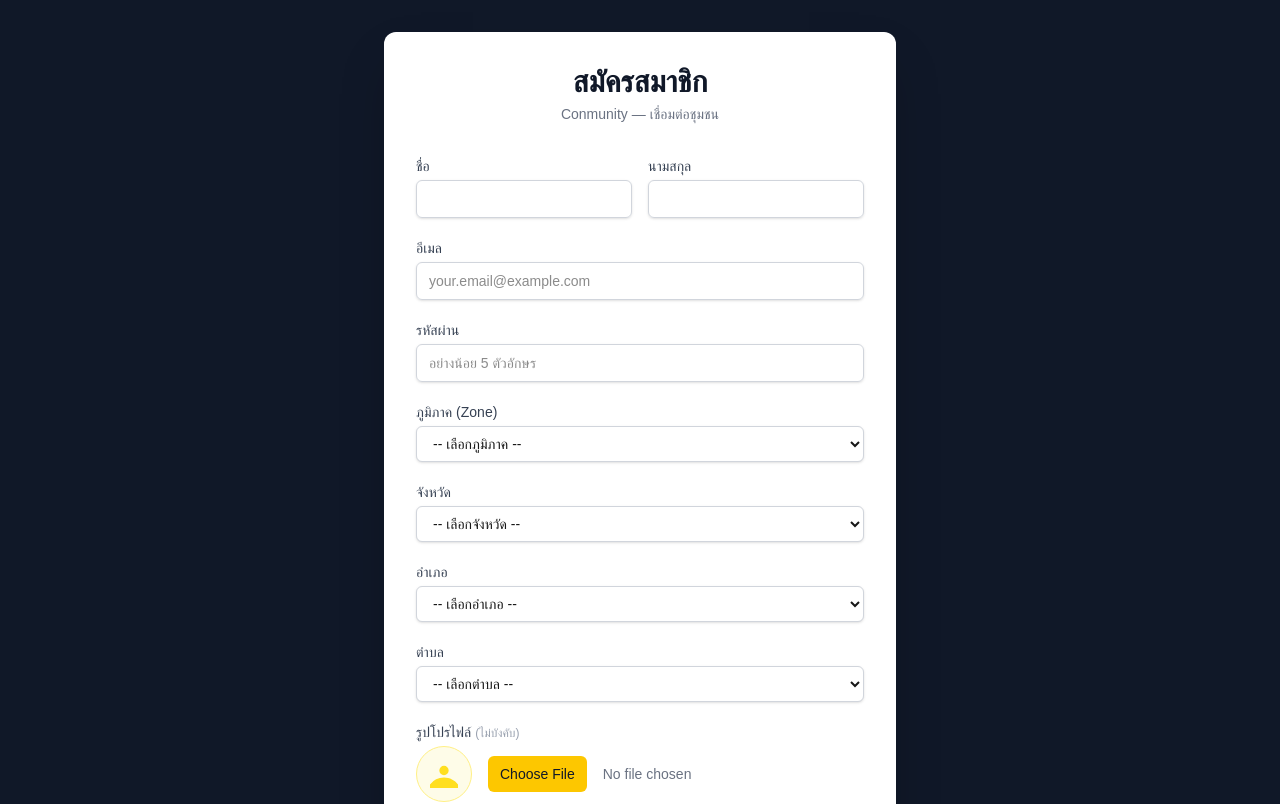
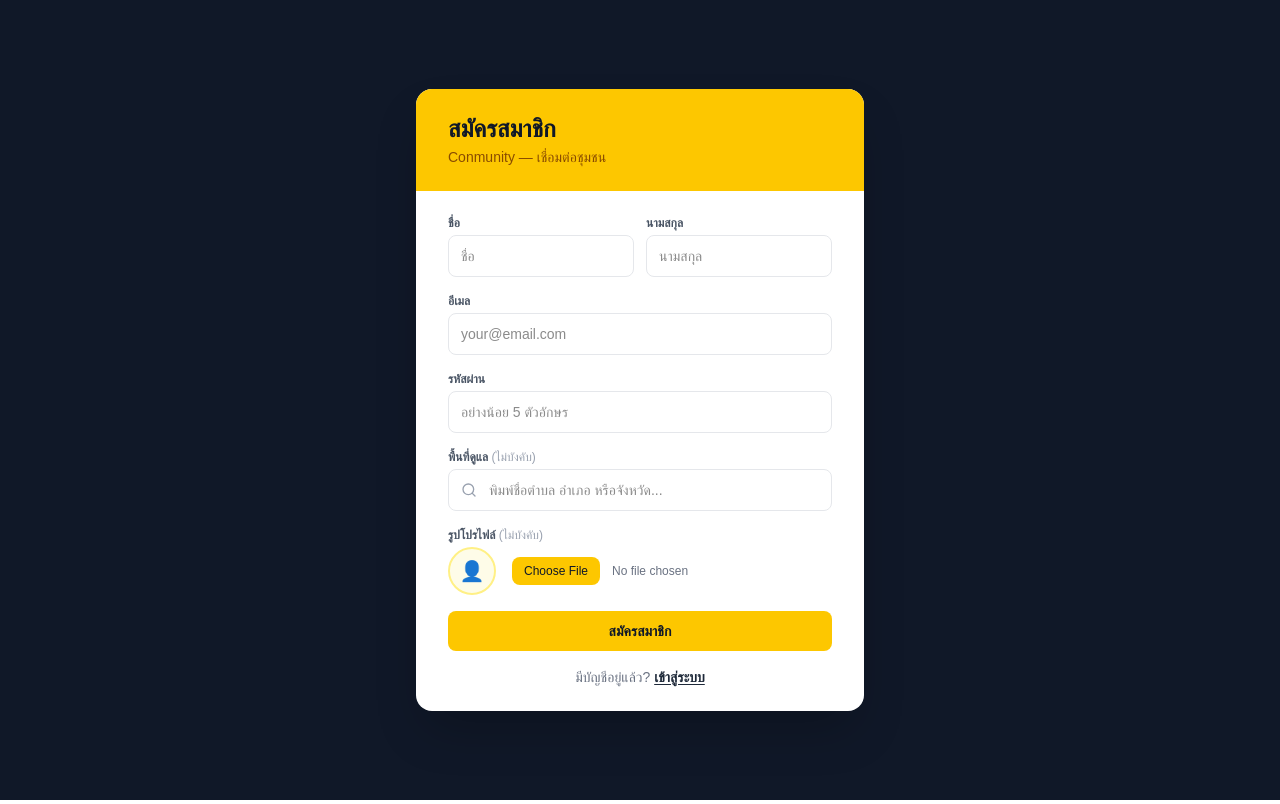
Before and after one commit to cabindev/cm-local, a Next.js app: page /auth/signup in a window 1280 px wide. Shown: the top 804 px of the page. Built offline with nearby package versions, Linux system fonts and the light colour scheme.

Commit message:
Signup: replace cascading dropdowns with tambon search autocomplete

```diff
--- a/app/components/auth/SignUpForm.tsx
+++ b/app/components/auth/SignUpForm.tsx
@@ -1,8 +1,9 @@
 'use client'
 
-import { useState, FormEvent, useMemo } from 'react'
+import { useState, useEffect, useMemo, useRef, FormEvent } from 'react'
 import Link from 'next/link'
-import { data as regionData } from '@/app/data/regions'
+import { data as regions } from '@/app/data/regions'
+import { Search, X, MapPin } from 'lucide-react'
 
 interface FormData {
   firstName: string
@@ -18,89 +19,89 @@ interface FormData {
 
 export default function SignUpForm() {
   const [formData, setFormData] = useState<FormData>({
-    firstName: '',
-    lastName: '',
-    email: '',
-    password: '',
-    image: null,
-    zone: '',
-    province: '',
-    amphoe: '',
-    district: '',
+    firstName: '', lastName: '', email: '', password: '',
+    image: null, zone: '', province: '', amphoe: '', district: '',
   })
   const [imagePreview, setImagePreview] = useState<string | null>(null)
   const [error, setError] = useState<string | null>(null)
   const [isLoading, setIsLoading] = useState(false)
 
-  const zones = useMemo(() => [...new Set(regionData.map((r) => r.zone))].sort(), [])
+  // Location search state
+  const [searchTerm, setSearchTerm]       = useState('')
+  const [debounced, setDebounced]         = useState('')
+  const [showDropdown, setShowDropdown]   = useState(false)
+  const [locationSelected, setLocationSelected] = useState(false)
+  const searchRef = useRef<HTMLDivElement>(null)
 
-  const provinces = useMemo(() => {
-    if (!formData.zone) return []
-    return [...new Set(regionData.filter((r) => r.zone === formData.zone).map((r) => r.province))].sort()
-  }, [formData.zone])
+  // Debounce
+  useEffect(() => {
+    const t = setTimeout(() => setDebounced(searchTerm), 250)
+    return () => clearTimeout(t)
+  }, [searchTerm])
 
-  const amphoes = useMemo(() => {
-    if (!formData.province) return []
-    return [...new Set(regionData.filter((r) => r.province === formData.province).map((r) => r.amphoe))].sort()
-  }, [formData.province])
+  // Close dropdown on outside click
+  useEffect(() => {
+    const handler = (e: MouseEvent) => {
+      if (searchRef.current && !searchRef.current.contains(e.target as Node))
+        setShowDropdown(false)
+    }
+    document.addEventListener('mousedown', handler)
+    return () => document.removeEventListener('mousedown', handler)
+  }, [])
 
-  const districts = useMemo(() => {
-    if (!formData.amphoe) return []
-    return [...new Set(regionData.filter((r) => r.amphoe === formData.amphoe).map((r) => r.district))].sort()
-  }, [formData.amphoe])
+  const results = useMemo(() => {
+    if (!debounced || debounced.length < 2 || locationSelected) return []
+    const term = debounced.toLowerCase()
+    return regions
+      .filter(r =>
+        r.district.toLowerCase().includes(term) ||
+        r.amphoe.toLowerCase().includes(term) ||
+        r.province.toLowerCase().includes(term)
+      )
+      .slice(0, 10)
+  }, [debounced, locationSelected])
 
-  const handleZoneChange = (zone: string) => {
-    setFormData((prev) => ({ ...prev, zone, province: '', amphoe: '', district: '' }))
+  const handleSelect = (r: typeof regions[0]) => {
+    setFormData(prev => ({ ...prev, district: r.district, amphoe: r.amphoe, province: r.province, zone: r.zone }))
+    setSearchTerm(`${r.district} • ${r.amphoe} • ${r.province}`)
+    setLocationSelected(true)
+    setShowDropdown(false)
   }
 
-  const handleProvinceChange = (province: string) => {
-    setFormData((prev) => ({ ...prev, province, amphoe: '', district: '' }))
+  const clearLocation = () => {
+    setFormData(prev => ({ ...prev, district: '', amphoe: '', province: '', zone: '' }))
+    setSearchTerm('')
+    setLocationSelected(false)
+    setShowDropdown(false)
   }
 
-  const handleAmphoeChange = (amphoe: string) => {
-    setFormData((prev) => ({ ...prev, amphoe, district: '' }))
-  }
-
+  // Image
   const compressImage = async (file: File): Promise<File> => {
     return new Promise((resolve, reject) => {
       const reader = new FileReader()
-      reader.onload = (event) => {
+      reader.onload = (e) => {
         const img = new Image()
-        img.src = event.target?.result as string
+        img.src = e.target?.result as string
         img.onload = () => {
           const canvas = document.createElement('canvas')
-          let width = img.width
-          let height = img.height
-          const MAX_SIZE = 1200
-          if (width > height && width > MAX_SIZE) {
-            height = Math.round(height * MAX_SIZE / width)
-            width = MAX_SIZE
-          } else if (height > MAX_SIZE) {
-            width = Math.round(width * MAX_SIZE / height)
-            height = MAX_SIZE
-          }
-          canvas.width = width
-          canvas.height = height
-          const ctx = canvas.getContext('2d')
-          ctx?.drawImage(img, 0, 0, width, height)
+          let { width, height } = img
+          const MAX = 1200
+          if (width > height && width > MAX) { height = Math.round(height * MAX / width); width = MAX }
+          else if (height > MAX) { width = Math.round(width * MAX / height); height = MAX }
+          canvas.width = width; canvas.height = height
+          canvas.getContext('2d')?.drawImage(img, 0, 0, width, height)
           let quality = 0.9
           const fileType = file.type || 'image/jpeg'
-          const tryQuality = () => {
+          const tryQ = () => {
             const dataUrl = canvas.toDataURL(fileType, quality)
-            const byteString = atob(dataUrl.split(',')[1])
-            const ab = new ArrayBuffer(byteString.length)
-            const ia = new Uint8Array(ab)
-            for (let i = 0; i < byteString.length; i++) ia[i] = byteString.charCodeAt(i)
-            const blob = new Blob([ab], { type: fileType })
-            const compressed = new File([blob], file.name, { type: fileType, lastModified: Date.now() })
-            if (compressed.size > 500000 && quality > 0.1) {
-              quality -= 0.1
-              setTimeout(tryQuality, 0)
-            } else {
-              resolve(compressed)
-            }
+            const bytes = atob(dataUrl.split(',')[1])
+            const ab = new Uint8Array(bytes.length)
+            for (let i = 0; i < bytes.length; i++) ab[i] = bytes.charCodeAt(i)
+            const compressed = new File([ab], file.name, { type: fileType, lastModified: Date.now() })
+            if (compressed.size > 500000 && quality > 0.1) { quality -= 0.1; setTimeout(tryQ, 0) }
+            else resolve(compressed)
           }
-          tryQuality()
+          tryQ()
         }
         img.onerror = reject
       }
@@ -112,225 +113,196 @@ export default function SignUpForm() {
   const handleImageChange = async (e: React.ChangeEvent<HTMLInputElement>) => {
     const file = e.target.files?.[0]
     if (!file) return
-    const validTypes = ['image/jpeg', 'image/png', 'image/webp']
-    if (!validTypes.includes(file.type)) {
-      setError('กรุณาอัพโหลดไฟล์รูปภาพ (JPG, PNG, WEBP)')
-      return
+    if (!['image/jpeg', 'image/png', 'image/webp'].includes(file.type)) {
+      setError('กรุณาอัพโหลดไฟล์รูปภาพ (JPG, PNG, WEBP)'); return
     }
     try {
       const compressed = await compressImage(file)
-      setFormData((prev) => ({ ...prev, image: compressed }))
+      setFormData(prev => ({ ...prev, image: compressed }))
       const reader = new FileReader()
       reader.onloadend = () => setImagePreview(reader.result as string)
       reader.readAsDataURL(compressed)
       setError(null)
-    } catch {
-      setError('เกิดข้อผิดพลาดในการประมวลผลรูปภาพ')
-    }
+    } catch { setError('เกิดข้อผิดพลาดในการประมวลผลรูปภาพ') }
   }
 
   const handleSubmit = async (e: FormEvent) => {
     e.preventDefault()
-    setIsLoading(true)
-    setError(null)
-
+    setIsLoading(true); setError(null)
     try {
       const data = new FormData()
       data.append('firstName', formData.firstName)
       data.append('lastName', formData.lastName)
       data.append('email', formData.email)
       data.append('password', formData.password)
-      if (formData.image) data.append('image', formData.image)
-      if (formData.zone) data.append('zone', formData.zone)
+      if (formData.image)    data.append('image', formData.image)
+      if (formData.zone)     data.append('zone', formData.zone)
       if (formData.province) data.append('province', formData.province)
-      if (formData.amphoe) data.append('amphoe', formData.amphoe)
+      if (formData.amphoe)   data.append('amphoe', formData.amphoe)
       if (formData.district) data.append('district', formData.district)
 
-      const response = await fetch('/api/auth/signup', { method: 'POST', body: data })
-
-      if (response.ok) {
+      const res = await fetch('/api/auth/signup', { method: 'POST', body: data })
+      if (res.ok) {
         window.location.href = '/auth/signin'
       } else {
-        const result = await response.json()
+        const result = await res.json()
         setError(result.error || 'เกิดข้อผิดพลาด')
       }
-    } catch {
-      setError('เกิดข้อผิดพลาดในการเชื่อมต่อ')
-    } finally {
-      setIsLoading(false)
-    }
+    } catch { setError('เกิดข้อผิดพลาดในการเชื่อมต่อ') }
+    finally { setIsLoading(false) }
   }
 
-  const inputClass = 'mt-1 block w-full px-3 py-2 border border-gray-300 rounded-md shadow-sm focus:ring-yellow-400 focus:border-yellow-400 outline-none text-sm'
-  const labelClass = 'block text-sm font-medium text-gray-700'
-  const selectClass = `${inputClass} bg-white`
+  const inputClass = 'block w-full px-3 py-2.5 border border-gray-200 rounded-lg text-sm focus:outline-none focus:border-yellow-400 bg-white transition-colors'
+  const labelClass = 'block text-xs font-semibold text-gray-600 mb-1'
 
   return (
     <div className="min-h-screen flex items-center justify-center bg-gray-900 py-8 px-4">
-      <div className="max-w-lg w-full space-y-8 bg-white p-8 rounded-xl shadow-2xl">
-        <div className="text-center">
-          <h2 className="text-3xl font-bold text-gray-900">สมัครสมาชิก</h2>
-          <p className="mt-1 text-sm text-gray-500">Conmunity — เชื่อมต่อชุมชน</p>
+      <div className="max-w-md w-full bg-white rounded-2xl shadow-2xl overflow-hidden">
+
+        {/* Header */}
+        <div className="bg-yellow-400 px-8 py-6">
+          <h2 className="text-2xl font-black text-gray-900">สมัครสมาชิก</h2>
+          <p className="text-sm text-yellow-800 mt-0.5">Conmunity — เชื่อมต่อชุมชน</p>
         </div>
 
-        <form className="mt-6 space-y-5" onSubmit={handleSubmit}>
+        <form className="px-8 py-6 space-y-4" onSubmit={handleSubmit}>
+
           {/* ชื่อ - นามสกุล */}
-          <div className="grid grid-cols-2 gap-4">
+          <div className="grid grid-cols-2 gap-3">
             <div>
               <label className={labelClass}>ชื่อ</label>
-              <input
-                type="text"
-                required
-                className={inputClass}
+              <input type="text" required className={inputClass} placeholder="ชื่อ"
                 value={formData.firstName}
-                onChange={(e) => setFormData((prev) => ({ ...prev, firstName: e.target.value }))}
-              />
+                onChange={e => setFormData(p => ({ ...p, firstName: e.target.value }))} />
             </div>
             <div>
               <label className={labelClass}>นามสกุล</label>
-              <input
-                type="text"
-                required
-                className={inputClass}
+              <input type="text" required className={inputClass} placeholder="นามสกุล"
                 value={formData.lastName}
-                onChange={(e) => setFormData((prev) => ({ ...prev, lastName: e.target.value }))}
-              />
+                onChange={e => setFormData(p => ({ ...p, lastName: e.target.value }))} />
             </div>
           </div>
 
           {/* อีเมล */}
           <div>
             <label className={labelClass}>อีเมล</label>
-            <input
-              type="email"
-              required
-              className={inputClass}
-              placeholder="your.email@example.com"
+            <input type="email" required className={inputClass} placeholder="your@email.com"
               value={formData.email}
-              onChange={(e) => setFormData((prev) => ({ ...prev, email: e.target.value }))}
-            />
+              onChange={e => setFormData(p => ({ ...p, email: e.target.value }))} />
           </div>
 
           {/* รหัสผ่าน */}
           <div>
             <label className={labelClass}>รหัสผ่าน</label>
-            <input
-              type="password"
-              required
-              className={inputClass}
-              placeholder="อย่างน้อย 5 ตัวอักษร"
+            <input type="password" required className={inputClass} placeholder="อย่างน้อย 5 ตัวอักษร"
               value={formData.password}
-              onChange={(e) => setFormData((prev) => ({ ...prev, password: e.target.value }))}
-            />
+              onChange={e => setFormData(p => ({ ...p, password: e.target.value }))} />
           </div>
 
-          {/* ภูมิภาค */}
+          {/* ค้นหาตำบล */}
           <div>
-            <label className={labelClass}>ภูมิภาค (Zone)</label>
-            <select className={selectClass} value={formData.zone} onChange={(e) => handleZoneChange(e.target.value)}>
-              <option value="">-- เลือกภูมิภาค --</option>
-              {zones.map((z) => (
-                <option key={z} value={z}>{z}</option>
-              ))}
-            </select>
-          </div>
+            <label className={labelClass}>พื้นที่ดูแล <span className="text-gray-400 font-normal">(ไม่บังคับ)</span></label>
+            <div className="relative" ref={searchRef}>
+              <div className={`flex items-center border rounded-lg overflow-hidden transition-colors ${
+                locationSelected ? 'border-yellow-400 bg-yellow-50' : 'border-gray-200 bg-white focus-within:border-yellow-400'
+              }`}>
+                {locationSelected
+                  ? <MapPin className="w-4 h-4 text-yellow-500 ml-3 flex-shrink-0" />
+                  : <Search className="w-4 h-4 text-gray-400 ml-3 flex-shrink-0" />
+                }
+                <input
+                  type="text"
+                  placeholder="พิมพ์ชื่อตำบล อำเภอ หรือจังหวัด..."
+                  value={searchTerm}
+                  readOnly={locationSelected}
+                  onChange={e => { setSearchTerm(e.target.value); setShowDropdown(true) }}
+                  onFocus={() => { if (!locationSelected) setShowDropdown(true) }}
+                  className="flex-1 px-3 py-2.5 text-sm bg-transparent focus:outline-none"
+                />
+                {(searchTerm || locationSelected) && (
+                  <button type="button" onClick={clearLocation} className="p-2 text-gray-300 hover:text-gray-500 flex-shrink-0">
+                    <X className="w-4 h-4" />
+                  </button>
+                )}
+              </div>
 
-          {/* จังหวัด */}
-          <div>
-            <label className={labelClass}>จังหวัด</label>
-            <select
-              className={selectClass}
-              value={formData.province}
-              onChange={(e) => handleProvinceChange(e.target.value)}
-              disabled={!formData.zone}
-            >
-              <option value="">-- เลือกจังหวัด --</option>
-              {provinces.map((p) => (
-                <option key={p} value={p}>{p}</option>
-              ))}
-            </select>
-          </div>
+              {/* Dropdown results */}
+              {showDropdown && results.length > 0 && (
+                <div className="absolute z-20 w-full mt-1 bg-white border border-gray-200 rounded-lg shadow-lg overflow-hidden">
+                  {results.map((r, i) => (
+                    <div key={`${r.district_code}-${i}`}
+                      onMouseDown={() => handleSelect(r)}
+                      className="px-4 py-2.5 hover:bg-yellow-50 cursor-pointer border-b border-gray-50 last:border-0">
+                      <div className="flex items-center gap-2">
+                        <MapPin className="w-3.5 h-3.5 text-yellow-500 flex-shrink-0" />
+                        <span className="font-semibold text-gray-900 text-sm">ต.{r.district}</span>
+                        <span className="text-gray-400 text-xs">อ.{r.amphoe} · {r.province}</span>
+                      </div>
+                      <span className="ml-5.5 text-[10px] text-yellow-600 font-medium">{r.zone}</span>
+                    </div>
+                  ))}
+                </div>
+              )}
 
-          {/* อำเภอ */}
-          <div>
-            <label className={labelClass}>อำเภอ</label>
-            <select
-              className={selectClass}
-              value={formData.amphoe}
-              onChange={(e) => handleAmphoeChange(e.target.value)}
-              disabled={!formData.province}
-            >
-              <option value="">-- เลือกอำเภอ --</option>
-              {amphoes.map((a) => (
-                <option key={a} value={a}>{a}</option>
-              ))}
-            </select>
-          </div>
+              {showDropdown && debounced.length >= 2 && results.length === 0 && !locationSelected && (
+                <div className="absolute z-20 w-full mt-1 bg-white border border-gray-200 rounded-lg shadow-lg px-4 py-3 text-sm text-gray-400">
+                  ไม่พบผลลัพธ์
+                </div>
+              )}
+            </div>
 
-          {/* ตำบล */}
-          <div>
-            <label className={labelClass}>ตำบล</label>
-            <select
-              className={selectClass}
-              value={formData.district}
-              onChange={(e) => setFormData((prev) => ({ ...prev, district: e.target.value }))}
-              disabled={!formData.amphoe}
-            >
-              <option value="">-- เลือกตำบล --</option>
-              {districts.map((d) => (
-                <option key={d} value={d}>{d}</option>
-              ))}
-            </select>
+            {/* แสดงข้อมูลที่เลือก */}
+            {locationSelected && (
+              <div className="mt-2 grid grid-cols-2 gap-2">
+                {[
+                  { label: 'ตำบล', value: formData.district },
+                  { label: 'อำเภอ', value: formData.amphoe },
+                  { label: 'จังหวัด', value: formData.province },
+                  { label: 'ภาค', value: formData.zone },
+                ].map(row => (
+                  <div key={row.label} className="bg-yellow-50 border border-yellow-100 rounded-lg px-3 py-1.5">
+                    <p className="text-[10px] text-yellow-700 font-medium">{row.label}</p>
+                    <p className="text-xs font-semibold text-gray-900">{row.value}</p>
+                  </div>
+                ))}
+              </div>
+            )}
           </div>
 
           {/* รูปโปรไฟล์ */}
           <div>
-            <label className={labelClass}>
-              รูปโปรไฟล์ <span className="text-xs text-gray-400">(ไม่บังคับ)</span>
-            </label>
-            <div className="mt-1 flex items-center gap-4">
-              <div className="h-14 w-14 rounded-full overflow-hidden bg-yellow-50 flex items-center justify-center flex-shrink-0 border border-yellow-200">
-                {imagePreview ? (
-                  <img src={imagePreview} alt="preview" className="h-full w-full object-cover" />
-                ) : (
-                  <svg className="h-7 w-7 text-yellow-300" fill="currentColor" viewBox="0 0 24 24">
-                    <path d="M24 20.993V24H0v-2.996A14.977 14.977 0 0112.004 15c4.904 0 9.26 2.354 11.996 5.993zM16.002 8.999a4 4 0 11-8 0 4 4 0 018 0z" />
-                  </svg>
-                )}
+            <label className={labelClass}>รูปโปรไฟล์ <span className="text-gray-400 font-normal">(ไม่บังคับ)</span></label>
+            <div className="flex items-center gap-4">
+              <div className="h-12 w-12 rounded-full overflow-hidden bg-yellow-50 flex items-center justify-center flex-shrink-0 border-2 border-yellow-200">
+                {imagePreview
+                  ? <img src={imagePreview} alt="preview" className="h-full w-full object-cover" />
+                  : <span className="text-yellow-300 text-xl">👤</span>
+                }
               </div>
-              <input
-                type="file"
-                accept="image/jpeg,image/png,image/webp"
-                onChange={handleImageChange}
-                className="block w-full text-sm text-gray-500 file:mr-4 file:py-2 file:px-3 file:rounded-md file:border-0 file:text-sm file:font-medium file:bg-yellow-400 file:text-gray-900 hover:file:bg-yellow-500 cursor-pointer"
-              />
+              <input type="file" accept="image/jpeg,image/png,image/webp" onChange={handleImageChange}
+                className="block w-full text-xs text-gray-500 file:mr-3 file:py-1.5 file:px-3 file:rounded-lg file:border-0 file:text-xs file:font-medium file:bg-yellow-400 file:text-gray-900 hover:file:bg-yellow-300 cursor-pointer" />
             </div>
           </div>
 
           {error && (
-            <div className="bg-red-50 border-l-4 border-red-500 p-3 rounded">
-              <p className="text-sm text-red-700">{error}</p>
+            <div className="bg-red-50 border border-red-200 rounded-lg p-3">
+              <p className="text-sm text-red-600">{error}</p>
             </div>
           )}
 
-          <button
-            type="submit"
-            disabled={isLoading}
-            className={`w-full flex justify-center py-2.5 px-4 rounded-md text-sm font-bold transition-colors ${
-              isLoading
-                ? 'bg-yellow-200 text-gray-400 cursor-not-allowed'
-                : 'bg-yellow-400 text-gray-900 hover:bg-yellow-500'
-            }`}
-          >
+          <button type="submit" disabled={isLoading}
+            className={`w-full py-2.5 rounded-lg text-sm font-bold transition-colors ${
+              isLoading ? 'bg-yellow-200 text-gray-400 cursor-not-allowed' : 'bg-yellow-400 hover:bg-yellow-300 text-gray-900'
+            }`}>
             {isLoading ? 'กำลังดำเนินการ...' : 'สมัครสมาชิก'}
           </button>
 
-          <div className="text-center text-sm">
-            <span className="text-gray-500">มีบัญชีอยู่แล้ว? </span>
-            <Link href="/auth/signin" className="font-medium text-gray-800 hover:text-yellow-600 underline underline-offset-2">
+          <p className="text-center text-sm text-gray-500">
+            มีบัญชีอยู่แล้ว?{' '}
+            <Link href="/auth/signin" className="font-semibold text-gray-800 hover:text-yellow-600 underline underline-offset-2">
               เข้าสู่ระบบ
             </Link>
-          </div>
+          </p>
         </form>
       </div>
     </div>
```
